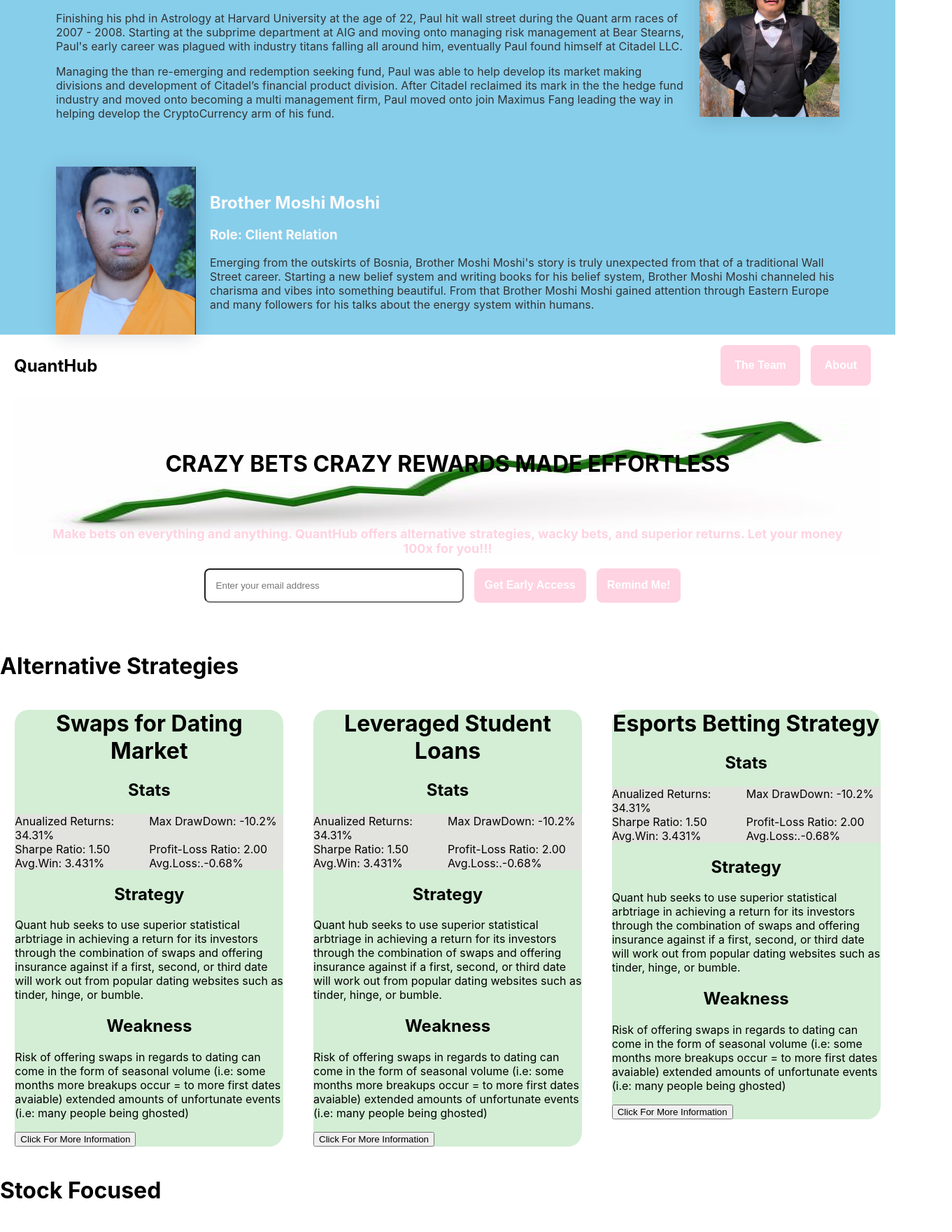
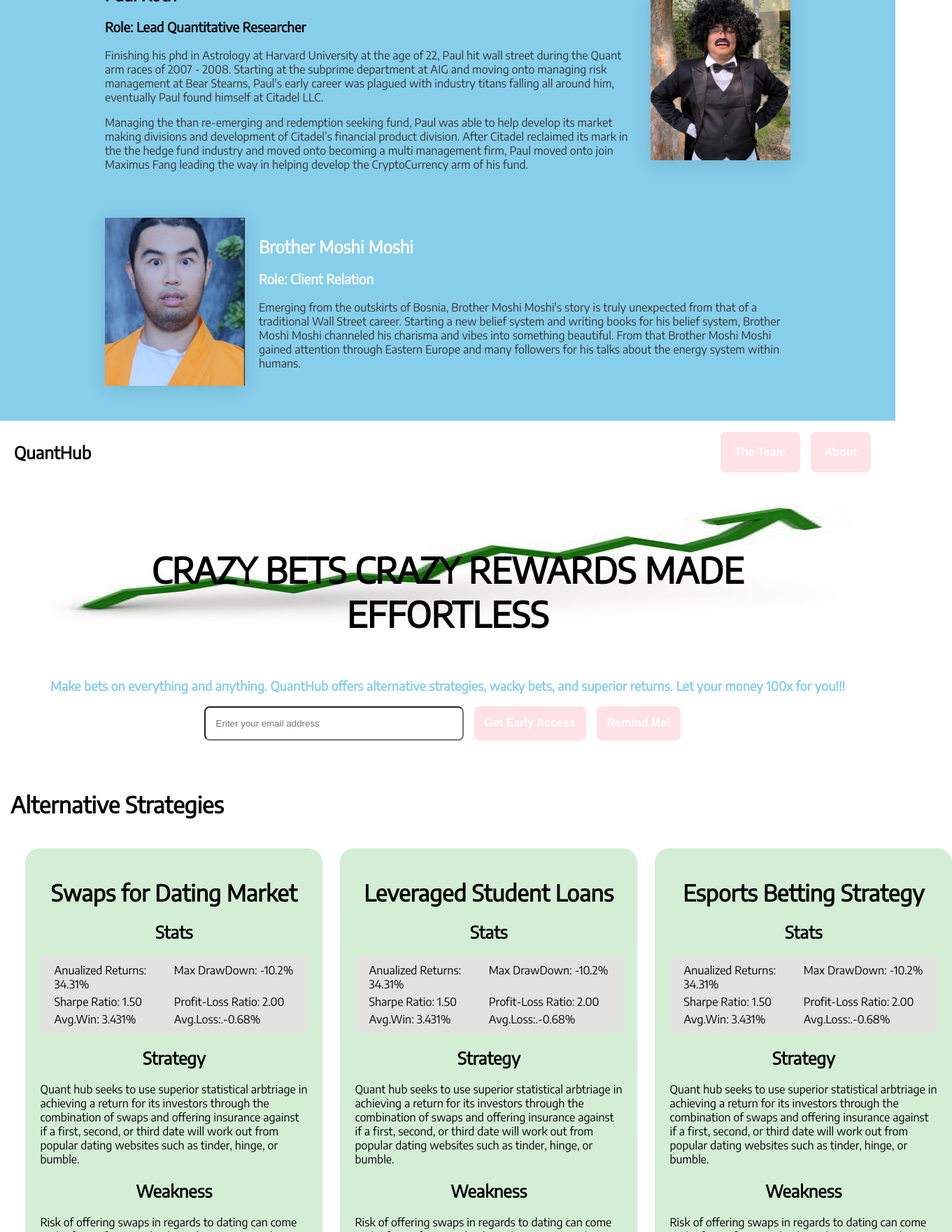
Before and after one commit to ZhenwenCodeFORLULZ/QuantHub, a React (Create React App) app: page / in a window 1280 px wide. Shown: the part 1040-2800 px from the top of the page at 70% size, 1361 px wide, since content can reach past the window. Built offline with nearby package versions, Linux system fonts and the light colour scheme.

Commit message:
improved css of the team page and app.js page; still in progress for gaps between gards and better aesthetics

```diff
--- a/src/App.js
+++ b/src/App.js
@@ -29,8 +29,6 @@
             <div className="esports">
               <Esports_Strategy />
             </div>
-
-          </div>
           </div>
 
           <h1>Stock Focused</h1>
@@ -59,7 +57,7 @@
             </div>
           </div>
         </div>
-
+      </div>
 
     );
   }
--- a/src/Cards/datesCard.js
+++ b/src/Cards/datesCard.js
@@ -1,15 +1,15 @@
-import React, {Component} from 'react';
+import React, { Component } from 'react';
 import '../Styles/datesCardStyle.css';
 
 
-class DateStrategy extends Component{
-    render(){
-    return(
-    <div class = "DateStrategyArea">
-        <h1 class = "Title"> Swaps for Dating Market</h1>
-        <h2 class= "TitleStats">Stats</h2>
+class DateStrategy extends Component {
+    render() {
+        return (
+            <div class="DateStrategyArea">
+                <h1 class="Title"> Swaps for Dating Market</h1>
+                <h2 class="TitleStats">Stats</h2>
 
-        <div class = "Stats">
+                <div class="Stats">
                     <div>Anualized Returns: 34.31%</div>
                     <div>Max DrawDown: -10.2%</div>
                     <div>Sharpe Ratio: 1.50 </div>
@@ -18,19 +18,22 @@
                     <div>Avg.Loss:.-0.68% </div>
                 </div>
 
-        <h2 class= "Strategy"> Strategy </h2>
+                <h2 class="Strategy"> Strategy </h2>
                 <p>
                     Quant hub seeks to use superior statistical arbtriage in achieving a return for its investors
                     through the combination of swaps and offering
                     insurance against if a first, second, or third date will work out from popular dating websites such as tinder, hinge, or bumble.
                 </p>
-        <h2 class = "Weakness"> Weakness </h2>
+                <h2 class="Weakness"> Weakness </h2>
                 <p >
                     Risk of offering swaps in regards to dating can come in the form of
                     seasonal volume (i.e: some months more breakups occur = to more first dates avaiable)
                     extended amounts of unfortunate events (i.e: many people being ghosted)
                 </p>
-        <button>Click For More Information</button>
+                <div className="more-info-button">
+                    <button className="card-buttons">Click For More Information</button>
+                </div>
+
             </div>);
 
 
--- a/src/Cards/esports.js
+++ b/src/Cards/esports.js
@@ -1,14 +1,14 @@
-import React, {Component} from 'react';
+import React, { Component } from 'react';
 import '../Styles/esports.css';
 
-class Esports_Strategy extends Component{
-    render(){
-    return(
-    <div class = "Esports_Strategy_Area">
-        <h1 class = "Title"> Esports Betting Strategy</h1>
-        <h2 class= "TitleStats">Stats</h2>
+class Esports_Strategy extends Component {
+    render() {
+        return (
+            <div class="Esports_Strategy_Area">
+                <h1 class="Title"> Esports Betting Strategy</h1>
+                <h2 class="TitleStats">Stats</h2>
 
-        <div class = "Stats">
+                <div class="Stats">
                     <div>Anualized Returns: 34.31%</div>
                     <div>Max DrawDown: -10.2%</div>
                     <div>Sharpe Ratio: 1.50 </div>
@@ -17,19 +17,22 @@
                     <div>Avg.Loss:.-0.68% </div>
                 </div>
 
-        <h2 class= "Strategy"> Strategy </h2>
+                <h2 class="Strategy"> Strategy </h2>
                 <p>
                     Quant hub seeks to use superior statistical arbtriage in achieving a return for its investors
                     through the combination of swaps and offering
                     insurance against if a first, second, or third date will work out from popular dating websites such as tinder, hinge, or bumble.
                 </p>
-        <h2 class = "Weakness"> Weakness </h2>
+                <h2 class="Weakness"> Weakness </h2>
                 <p >
                     Risk of offering swaps in regards to dating can come in the form of
                     seasonal volume (i.e: some months more breakups occur = to more first dates avaiable)
                     extended amounts of unfortunate events (i.e: many people being ghosted)
                 </p>
-        <button>Click For More Information</button>
+                <div className="more-info-button">
+                    <button className="card-buttons">Click For More Information</button>
+                </div>
+
             </div>);
 
 
--- a/src/Cards/studentLoans.js
+++ b/src/Cards/studentLoans.js
@@ -1,14 +1,14 @@
-import React, {Component} from 'react';
+import React, { Component } from 'react';
 import '../Styles/studentLoans.css';
 
-class StudentLoansStrategy extends Component{
-    render(){
-    return(
-    <div class = "Student_Loans_Strategy_Area">
-        <h1 class = "Title"> Leveraged Student Loans </h1>
-        <h2 class= "TitleStats">Stats</h2>
+class StudentLoansStrategy extends Component {
+    render() {
+        return (
+            <div class="Student_Loans_Strategy_Area">
+                <h1 class="Title"> Leveraged Student Loans </h1>
+                <h2 class="TitleStats">Stats</h2>
 
-        <div class = "Stats">
+                <div class="Stats">
                     <div>Anualized Returns: 34.31%</div>
                     <div>Max DrawDown: -10.2%</div>
                     <div>Sharpe Ratio: 1.50 </div>
@@ -17,19 +17,21 @@
                     <div>Avg.Loss:.-0.68% </div>
                 </div>
 
-        <h2 class= "Strategy"> Strategy </h2>
+                <h2 class="Strategy"> Strategy </h2>
                 <p>
                     Quant hub seeks to use superior statistical arbtriage in achieving a return for its investors
                     through the combination of swaps and offering
                     insurance against if a first, second, or third date will work out from popular dating websites such as tinder, hinge, or bumble.
                 </p>
-        <h2 class = "Weakness"> Weakness </h2>
+                <h2 class="Weakness"> Weakness </h2>
                 <p >
                     Risk of offering swaps in regards to dating can come in the form of
                     seasonal volume (i.e: some months more breakups occur = to more first dates avaiable)
                     extended amounts of unfortunate events (i.e: many people being ghosted)
                 </p>
-        <button>Click For More Information</button>
+                <div className="more-info-button">
+                    <button className="card-buttons">Click For More Information</button>
+                </div>
             </div>);
 
 
--- a/src/Pages/theTeam.js
+++ b/src/Pages/theTeam.js
@@ -17,6 +17,7 @@
 
                 <h1 className="the-team-title">MEET THE TEAM</h1>
 
+                <div className="alignment-div">
                     <div className="the-team-face-cards">
                         <div className="face-card" id="CEO-card">
                             <img
@@ -106,6 +107,8 @@
 
                     </section>
                 </div>
+
+            </div>
         );
     }
 }
--- a/src/Styles/App.css
+++ b/src/Styles/App.css
@@ -1,13 +1,23 @@
 .Alt-Strategies{
-    display: flex;
-    grid-template-columns:repeat(3,25%);
+    display: grid;
+    grid-template-columns:repeat(3, 1fr);
+    column-gap: 25px;
+    justify-items: center;
 }
 .Stock-Focused-Strategies{
-    display: flex;
-    grid-template-columns:repeat(3,25%);
-
+    display: grid;
+    grid-template-columns:repeat(3, 1fr);
+    column-gap: 25px;
+    justify-items: center;
 }
 .Cryptocurrency-Strategies{
-    display: flex;
-    grid-template-columns:repeat(3,25%);
+    display: grid;
+    grid-template-columns:repeat(3, 1fr);
+    column-gap: 25px;
+    justify-items: center;
 }
+
+.bottomHalf{
+    margin-left: 15px;
+    margin-right: 15px;
+}
--- a/src/Styles/datesCardStyle.css
+++ b/src/Styles/datesCardStyle.css
@@ -1,9 +1,30 @@
+/* In General Across Entire Page */
+.card-buttons{
+    margin-right: 15px;
+    padding: 15px;
+    color: white;
+    font-weight: bold;
+    font-size: medium;
+    background-color: #87ceeb;
+    border-radius: 0.5rem;
+    border: none;
+}
+.card-buttons:hover {
+    box-shadow: 0 10px 36px rgba(0, 0, 0, 0.15);
+}
+.more-info-button{
+    display: flex;
+    justify-content: center;
+    align-items: center;
+}
+
 .DateStrategyArea{
     background-color:rgb(211, 238, 213);
     box-sizing: border-box;
     border-radius:20px;
-    margin:5%
-
+    margin:5%;
+    padding: 5%;
+    width: 425px;
 }
 .Title{
     text-align: center;
@@ -21,5 +42,9 @@
     display: grid;
     background-color:rgba(230, 225, 225, 0.8);
     grid-template-columns:repeat(2, 1fr);
-
+    row-gap: 5px;
+    padding-top: 10px;
+    padding-bottom: 10px;
+    padding-left: 20px;
+    padding-right: 20px;
 }
--- a/src/Styles/esports.css
+++ b/src/Styles/esports.css
@@ -1,11 +1,30 @@
+/* In General Across Entire Page */
+.card-buttons{
+    margin-right: 15px;
+    padding: 15px;
+    color: white;
+    font-weight: bold;
+    font-size: medium;
+    background-color: #87ceeb;
+    border-radius: 0.5rem;
+    border: none;
+}
+.card-buttons:hover {
+    box-shadow: 0 10px 36px rgba(0, 0, 0, 0.15);
+}
+.more-info-button{
+    display: flex;
+    justify-content: center;
+    align-items: center;
+}
+
 .Esports_Strategy_Area{
     background-color:rgb(211, 238, 213);
     box-sizing: border-box;
     border-radius:20px;
-    margin:5%
-
-
-
+    margin:5%;
+    padding: 5%;
+    width: 425px;
 }
 .Title{
     text-align: center;
@@ -23,5 +42,9 @@
     display: grid;
     background-color:rgba(230, 225, 225, 0.8);
     grid-template-columns:repeat(2, 1fr);
-
+    row-gap: 5px;
+    padding-top: 10px;
+    padding-bottom: 10px;
+    padding-left: 20px;
+    padding-right: 20px;
 }
--- a/src/Styles/studentLoans.css
+++ b/src/Styles/studentLoans.css
@@ -1,10 +1,30 @@
+/* In General Across Entire Page */
+.card-buttons{
+    margin-right: 15px;
+    padding: 15px;
+    color: white;
+    font-weight: bold;
+    font-size: medium;
+    background-color: #87ceeb;
+    border-radius: 0.5rem;
+    border: none;
+}
+.card-buttons:hover {
+    box-shadow: 0 10px 36px rgba(0, 0, 0, 0.15);
+}
+.more-info-button{
+    display: flex;
+    justify-content: center;
+    align-items: center;
+}
+
 .Student_Loans_Strategy_Area{
     background-color:rgb(211, 238, 213);
     box-sizing: border-box;
     border-radius:20px;
-    margin:5%
-
-
+    margin:5%;
+    padding: 5%;
+    width: 425px;
 }
 .Title{
     text-align: center;
@@ -22,5 +42,9 @@
     display: grid;
     background-color:rgba(230, 225, 225, 0.8);
     grid-template-columns:repeat(2, 1fr);
-
+    row-gap: 5px;
+    padding-top: 10px;
+    padding-bottom: 10px;
+    padding-left: 20px;
+    padding-right: 20px;
 }
--- a/src/Styles/theTeam.css
+++ b/src/Styles/theTeam.css
@@ -8,15 +8,23 @@
 
 .the-team-container{
     background-color: #87ceeb;
-
 }
 
 .the-team-title{
     text-align: center;
-    color: #333333;
+    color: #fffafa;
+}
+
+.alignment-div{
+    display: grid;
+    grid-template-columns: repeat(3, 1fr);
+    grid-template-areas:
+    ". a ."
+    ". b .";
 }
 
 .the-team-face-cards{
+    grid-area: a;
     display: flex;
     justify-content: center;
     column-gap: 25px;
@@ -61,9 +69,12 @@
 }
 
 .the-team-biography{
+    grid-area: b;
     margin-left: 80px;
     margin-right:80px;
     margin-top: 60px;
+    padding-bottom: 50px;
+
 }
 
 .personal-biography{
--- a/src/Styles/topHalf.css
+++ b/src/Styles/topHalf.css
@@ -5,7 +5,10 @@
     color: white;
     font-weight: bold;
     font-size: medium;
-    background-color: #ffd3e1;
+    /* background-color: #ffd3e1; */
+    background-color: #ffe2e6;
+    /* background-color: #ffe9ec; */
+    /* background-color: #fff0f3; */
     border-radius: 0.5rem;
     border: none;
 }
@@ -68,14 +71,13 @@
 }
 
 .home-blurb-title{
-    font-size: xx-large;
+    font-size: 50px;
 }
 
 .home-blurb-paragraph{
-    color: #ffd3e1;
+    color: #87ceeb;
     font-size: large;
     font-weight: 700;
-    padding-top: 25px;
 }
 
 .home-blurb-sign-up-form{
@@ -85,6 +87,7 @@
 
 .home-blurb-email-entry-box{
     margin-right: 15px;
+    border-color: #87ceeb;
 }
 
 .email{
--- a/src/index.css
+++ b/src/index.css
@@ -1,8 +1,10 @@
+@import url('https://fonts.googleapis.com/css2?family=Encode+Sans&display=swap');
 body {
   margin: 0;
-  font-family: -apple-system, BlinkMacSystemFont, 'Segoe UI', 'Roboto', 'Oxygen',
+  /* font-family: -apple-system, BlinkMacSystemFont, 'Segoe UI', 'Roboto', 'Oxygen',
     'Ubuntu', 'Cantarell', 'Fira Sans', 'Droid Sans', 'Helvetica Neue',
-    sans-serif;
+    sans-serif; */
+    font-family: 'Encode Sans', sans-serif;
   -webkit-font-smoothing: antialiased;
   -moz-osx-font-smoothing: grayscale;
 }
```
Lines whose indentation alone changed are shown as unchanged.
